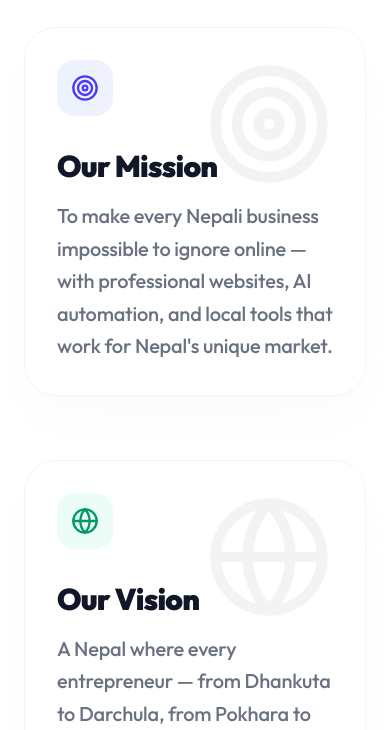
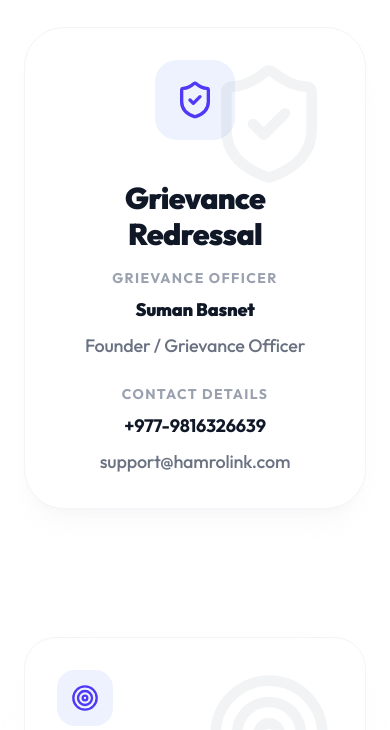
Before and after one commit to SumanBasnet07/hamrolink-landing, a Next.js app: page /en/about in a window 390 px wide. Shown: the part 6283-7013 px from the top of the page. Built offline with nearby package versions, Linux system fonts and the light colour scheme.

Commit message:
layout fixes

```diff
--- a/src/app/(public)/[lang]/about/layout.tsx
+++ b/src/app/(public)/[lang]/about/layout.tsx
@@ -10,11 +10,11 @@
 
   const metadataMap = {
     en: {
-      title: 'About HamroLink: Nepal ko AI Website Builder | Dhankuta',
+      title: 'हाम्रोलिङ्क डिजिटल | HamroLink Digital',
       description: 'Find out more about HamroLink, Nepal\'s first AI-powered business platform. Established in Dhankuta. Mission: Making every Nepali business digital.',
     },
     ne: {
-      title: 'हाम्रोलिंकको बारेमा: नेपालको पहिलो AI-Powered डिजिटल प्लेटफर्म',
+      title: 'हाम्रोलिङ्क डिजिटल | HamroLink Digital',
       description: 'हाम्रोलिंकको जानकारी। धनकुटाबाट सुरु भएको नेपालको पहिलो AI-Powered डिजिटल प्लेटफर्म। हाम्रो उद्देश्य: प्रत्येक नेपाली व्यवसायलाई डिजिटल बनाउने।',
     }
   };
--- a/src/app/(public)/[lang]/about/page.tsx
+++ b/src/app/(public)/[lang]/about/page.tsx
@@ -402,6 +402,44 @@
           </div>
         </section>
 
+        {/* Grievance Redressal Section */}
+        <section className="max-w-7xl mx-auto px-6 mb-32">
+          <motion.div
+            {...fu()}
+            className="bg-white p-8 md:p-12 rounded-[40px] border border-gray-100 shadow-xl shadow-gray-200/20 relative overflow-hidden"
+          >
+            <div className="absolute top-0 right-0 p-8 opacity-5">
+              <ShieldCheck className="w-32 h-32" />
+            </div>
+            <div className="flex flex-col md:flex-row gap-10 items-center">
+              <div className="w-20 h-20 bg-indigo-50 text-indigo-600 rounded-3xl flex items-center justify-center shrink-0">
+                <ShieldCheck className="w-10 h-10" />
+              </div>
+              <div className="flex-1 text-center md:text-left">
+                <h2 className="text-3xl font-black text-gray-900 mb-4">
+                  {(ap as any).grievance.title}
+                </h2>
+                <div className="grid md:grid-cols-2 gap-6 text-lg">
+                  <div className="space-y-2">
+                    <p className="text-sm font-bold text-gray-400 uppercase tracking-widest">
+                      Grievance Officer
+                    </p>
+                    <p className="font-black text-gray-900">{(ap as any).grievance.officer}</p>
+                    <p className="text-gray-500">{(ap as any).grievance.designation}</p>
+                  </div>
+                  <div className="space-y-2">
+                    <p className="text-sm font-bold text-gray-400 uppercase tracking-widest">
+                      Contact Details
+                    </p>
+                    <p className="text-gray-900 font-bold">{(ap as any).grievance.phone}</p>
+                    <p className="text-gray-500">{(ap as any).grievance.email}</p>
+                  </div>
+                </div>
+              </div>
+            </div>
+          </motion.div>
+        </section>
+
         {/* Mission & Vision */}
         <section className="max-w-7xl mx-auto px-6 mb-32">
           <div className="grid md:grid-cols-2 gap-16">
--- a/src/app/(public)/[lang]/contact/layout.tsx
+++ b/src/app/(public)/[lang]/contact/layout.tsx
@@ -9,11 +9,11 @@
 
   const metadataMap = {
     en: {
-      title: 'Contact HamroLink | Support, Help, Partnership Nepal',
+      title: 'हाम्रोलिङ्क डिजिटल | HamroLink Digital',
       description: 'Contact HamroLink for support, questions, or partnerships. Located in Dhankuta, Nepal. Phone: +977-9816326639, Email: support@hamrolink.com',
     },
     ne: {
-      title: 'हाम्रोलिंक सम्पर्क | सहयोग र साझेदारी',
+      title: 'हाम्रोलिङ्क डिजिटल | HamroLink Digital',
       description: 'हाम्रोलिंक टोलीसँग सम्पर्क गर्नुहोस्। सहयोग, प्रश्न वा साझेदारीका लागि। धनकुटा, नेपाल। फोन: +९७७-९७१३१०१९५७, इमेल: support@hamrolink.com',
     }
   };
--- a/src/app/(public)/[lang]/layout.tsx
+++ b/src/app/(public)/[lang]/layout.tsx
@@ -42,7 +42,7 @@
 // ─── Per-language metadata strings ────────────────────────────────────────────
 const META: Record<Lang, { title: string; desc: string; keywords: string[] }> = {
   en: {
-    title:    `${SITE_NAME} — Nepal's First AI-Powered Business Presence Platform`,
+    title:    `हाम्रोलिङ्क डिजिटल | HamroLink Digital`,
     desc:     "Move beyond Facebook. Hire a 24/7 AI staff for your business. Build your professional presence in minutes with HamroLink's AI-powered platform & local SEO.",
     keywords: [
       "AI website builder Nepal","AI chatbot for business Nepal","create website Nepal",
@@ -54,7 +54,7 @@
     ],
   },
   ne: {
-    title:    `${SITE_NAME} — नेपालको पहिलो AI-Powered व्यवसायिक डिजिटल प्लेटफर्म`,
+    title:    `हाम्रोलिङ्क डिजिटल | HamroLink Digital`,
     desc:     "फेसबुक मात्र पर्याप्त छैन। आफ्नो व्यवसायका लागि २४/७ AI कर्मचारी राख्नुहोस्। मिनेटमै प्रोफेसनल वेबसाइट बनाउनुहोस्—AI च्याटबोट र ई-सेवा सुविधाहरू सहित।",
     keywords: [
       "AI वेबसाइट बिल्डर नेपाल","AI च्याटबोट व्यवसाय","वेबसाइट बनाउने",
--- a/src/components/Footer.tsx
+++ b/src/components/Footer.tsx
@@ -87,6 +87,11 @@
             <div className="text-sm text-white/60 font-black uppercase tracking-widest bg-white/5 py-1.5 px-3 rounded inline-block">
               {d.footer.regIdLabel}: {d.footer.regIdValue}  | {d.footer.panLabel}: {d.footer.panValue}
             </div>
+            {d.footer.authorityLabel && (
+              <div className="text-xs text-white/40 font-bold uppercase tracking-tight">
+                {d.footer.authorityLabel}: {d.footer.authorityValue}
+              </div>
+            )}
           </div>
           <div className="flex flex-col md:items-end justify-center space-y-4">
             <p className="text-sm text-white/40 font-bold">
--- a/src/lib/dictionaries.ts
+++ b/src/lib/dictionaries.ts
@@ -607,6 +607,19 @@
         hoursValue: "Sunday – Friday, 9am – 6pm",
         address: "Pakhribas-04, Dhankuta",
       },
+      grievance: {
+        title: "Grievance Redressal",
+        officer: "Suman Basnet",
+        designation: "Founder / Grievance Officer",
+        location: "Pakhribas-04, Dhankuta",
+        phone: "+977-9816326639",
+        email: "support@hamrolink.com",
+        labelOfficer: "Grievance Officer",
+        labelDesignation: "Designation",
+        labelLocation: "Location",
+        labelPhone: "Contact Number",
+        labelEmail: "Email",
+      },
     },
 
     // ── About Page ────────────────────────────────────────────────────────────
@@ -680,6 +693,14 @@
           "Built in the hills of Pakhribas, Dhankuta — where we saw the digital divide firsthand. That's why every feature we build is designed for the Nepali context, not copy-pasted from Silicon Valley.",
         district: "Dhankuta District, Koshi Province",
       },
+      grievance: {
+        title: "Grievance Redressal",
+        officer: "Suman Basnet",
+        designation: "Founder / Grievance Officer",
+        location: "Pakhribas-04, Dhankuta",
+        phone: "+977-9816326639",
+        email: "support@hamrolink.com",
+      },
     },
 
     // ── Footer ───────────────────────────────────────────────────────────────
@@ -691,12 +712,14 @@
       cta: "Claim Early Access",
       ctaPostLaunch: "Get Started Free",
       copyright: "All rights reserved · Built with ❤️ in Nepal 🇳🇵",
-      businessName: "Hamrolink Digital",
+      businessName: "हाम्रोलिङ्क डिजिटल (HamroLink Digital)",
       address: "Pakhribas-04, Dhankuta, Koshi Province, Nepal",
       regIdLabel: "Reg No",
       regIdValue: "ध-९४५८/०८२/०८३",
       panLabel: "PAN",
       panValue: "६२३२५११९१",
+      authorityLabel: "Registering Authority",
+      authorityValue: "Cottage & Small Industry Office, Dhankuta",
       proprietorLabel: "Proprietor",
       proprietorValue: "Lila Basnet",
       founderLabel: "Founder",
@@ -1349,6 +1372,19 @@
         hoursValue: "आइतबार – शुक्रबार, बिहान ९ – बेलुका ६",
         address: "पाख्रिबास-०४, धनकुटा",
       },
+      grievance: {
+        title: "गुनासो सुन्ने अधिकारी (Grievance Redressal)",
+        officer: "सुमन बस्नेत (Suman Basnet)",
+        designation: "संस्थापक / गुनासो सुन्ने अधिकारी",
+        location: "पाख्रिबास-०४, धनकुटा",
+        phone: "+९७७-९८१६३२६६३९",
+        email: "support@hamrolink.com",
+        labelOfficer: "गुनासो सुन्ने अधिकारी",
+        labelDesignation: "पद",
+        labelLocation: "ठेगाना",
+        labelPhone: "सम्पर्क नम्बर",
+        labelEmail: "इमेल",
+      },
     },
 
     // ── About Page ────────────────────────────────────────────────────────────
@@ -1422,6 +1458,14 @@
           "धनकुटाको पाख्रिबासका पहाडहरूमा निर्मित—जहाँ हामीले डिजिटल खाडल (Digital Divide) आफ्नै आँखाले देख्यौं। त्यसैले हामीले बनाउने हरेक फिचर सिलिकन भ्यालीबाट कपी-पेस्ट गरिएको होइन, नेपालको आफ्नै परिवेश सुहाउँदो गरी डिजाइन गरिएको छ।",
         district: "धनकुटा जिल्ला, कोशी प्रदेश",
       },
+      grievance: {
+        title: "गुनासो सुन्ने अधिकारी (Grievance Redressal)",
+        officer: "सुमन बस्नेत (Suman Basnet)",
+        designation: "संस्थापक / गुनासो सुन्ने अधिकारी",
+        location: "पाख्रिबास-०४, धनकुटा",
+        phone: "+९७७-९८१६३२६६३९",
+        email: "support@hamrolink.com",
+      },
     },
 
     // ── Footer ───────────────────────────────────────────────────────────────
@@ -1433,12 +1477,14 @@
       cta: "अर्ली एक्सेस लिनुहोस्",
       ctaPostLaunch: "नि:शुल्क सुरु गर्नुहोस्",
       copyright: "Crafted with Love in Nepal | सर्वाधिकार सुरक्षित",
-      businessName: "हाम्रोलिङ्क डिजिटल",
+      businessName: "हाम्रोलिङ्क डिजिटल (HamroLink Digital)",
       address: "पाख्रिबास-०४, धनकुटा, कोशी प्रदेश, नेपाल",
       regIdLabel: "दर्ता नं",
       regIdValue: "ध-९४५८/०८२/०८३",
       panLabel: "प्यान नं",
       panValue: "६२३२५११९१",
+      authorityLabel: "दर्ता गर्ने निकाय",
+      authorityValue: "घरेलु तथा साना उद्योग कार्यालय, धनकुटा",
       proprietorLabel: "प्रोप्राइटर",
       proprietorValue: "लिला बस्नेत",
       founderLabel: "संस्थापक",
```
Also changed, not shown: src/app/(public)/[lang]/contact/page.tsx (+48 -0 lines).
